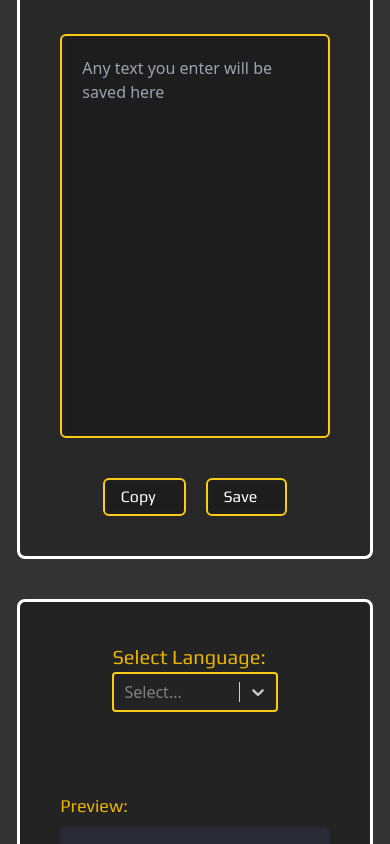
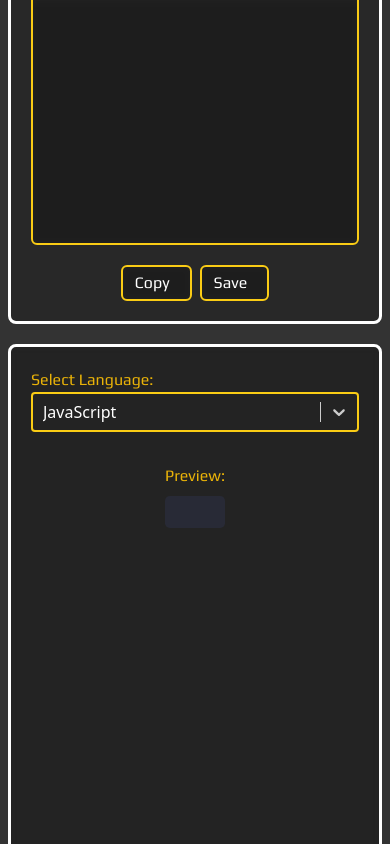
Before and after one commit to raju0005/copy-code, a React (Vite) app in the folder codedpad-clone/: page /content in a window 390 px wide. Shown: the top 844 px of the page. Built offline with nearby package versions, Linux system fonts and the light colour scheme; no server answers; some icons are missing; a web font is replaced by a local one.

Commit message:
responsive ness

```diff
--- a/codedpad-clone/src/components/Content.jsx
+++ b/codedpad-clone/src/components/Content.jsx
@@ -71,6 +71,7 @@ const Content = ({ uniq_id }) => {
   const handleLanguageChange = (selectedOption) => {
     setLanguage(selectedOption);
   };
+
   const handleCopy = () => {
     navigator.clipboard
       .writeText(content)
@@ -91,24 +92,23 @@ const Content = ({ uniq_id }) => {
           <div className="rounded-full bg-neutral-900 absolute rotate-[180deg] z-20 h-20 scale-50 w-2"></div>
         </div>
       ) : (
-        <div className="flex flex-col gap-3 items-center justify-center sm:grid sm:place-items-center">
-          <h1 className="font-font2 text-[30px] sm:text-[40px]">
+        <div className="flex flex-col gap-3 md:gap-4 items-center justify-center  w-screen md:h-screen">
+          <h1 className="font-font2 text-[24px] sm:text-[30px] text-center">
             Bro, Save Your Code Here!
           </h1>
-          <div className="flex md:flex-row flex-col items-center p-2 justify-around gap-10">
-            <div className="flex flex-col items-center gap-10 bg-black rounded-lg bg-clip-padding backdrop-filter backdrop-blur-sm bg-opacity-20 border-[3px] border-white p-10 sm:w-[100%] w-[95%]">
+          <div className="flex flex-col md:flex-row items-center p-2 justify-center gap-5 sm:gap-10 w-full md:h-[70vh]  ">
+            <div className="flex flex-col items-center gap-5 bg-black rounded-lg bg-clip-padding backdrop-filter backdrop-blur-sm bg-opacity-20 border-[3px] border-white p-5 w-full md:w-[50%]  h-[100%]">
               <textarea
                 value={content}
                 onChange={handleChange}
                 placeholder="Any text you enter will be saved here"
-                className="w-full border-[2px] border-yellow-400 text-white rounded-md bg-black bg-clip-padding backdrop-filter backdrop-blur-sm bg-opacity-10 resize-none p-5 focus:outline-none focus:ring-1 focus:ring-yellow-500 focus:border-yellow-500"
-                cols="70"
-                rows="15"
+                className="w-full border-[2px] border-yellow-400 text-white rounded-md bg-black bg-clip-padding backdrop-filter backdrop-blur-sm bg-opacity-10 resize-none p-3 focus:outline-none focus:ring-1 focus:ring-yellow-500 focus:border-yellow-500"
+                rows="12"
               ></textarea>
-              <div className="flex justify-around gap-5 ">
+              <div className="flex justify-around gap-2">
                 <button
                   onClick={handleCopy}
-                  className="flex font-font2 justify-center items-center gap-3 border-[2px] border-yellow-400 px-4 py-[5px] bg-black bg-clip-padding backdrop-filter backdrop-blur-sm bg-opacity-10 rounded-[6px] relative group transition-tranform transform text-white  hover:scale-105 hover:bg-gradient-to-r from-yellow-500 to-yellow-600"
+                  className="flex font-font2 justify-center items-center gap-2 border-[2px] border-yellow-400 px-3 py-1 bg-black bg-clip-padding backdrop-filter backdrop-blur-sm bg-opacity-10 rounded-[6px] transition-transform transform text-white hover:scale-105 hover:bg-gradient-to-r from-yellow-500 to-yellow-600"
                 >
                   Copy
                   <lord-icon
@@ -120,7 +120,7 @@ const Content = ({ uniq_id }) => {
 
                 <button
                   onClick={handleSave}
-                  className="flex font-font2 justify-center items-center gap-3 border-[2px] border-yellow-400 px-4 py-[5px] bg-black bg-clip-padding backdrop-filter backdrop-blur-sm bg-opacity-10 rounded-[6px] relative group transition-tranform transform text-white  hover:scale-105 hover:bg-gradient-to-r from-yellow-500 to-yellow-600"
+                  className="flex font-font2 justify-center items-center gap-2 border-[2px] border-yellow-400 px-3 py-1 bg-black bg-clip-padding backdrop-filter backdrop-blur-sm bg-opacity-10 rounded-[6px] transition-transform transform text-white hover:scale-105 hover:bg-gradient-to-r from-yellow-500 to-yellow-600"
                 >
                   Save
                   <lord-icon
@@ -131,17 +131,17 @@ const Content = ({ uniq_id }) => {
                 </button>
               </div>
               <p className={`font-font2 text-[15px] ${message ? "" : "hidden"}`}>
-               Bro, {message}
+                Bro, {message}
               </p>
             </div>
-            <div className="flex flex-col items-center gap-10 bg-black rounded-lg bg-clip-padding backdrop-filter backdrop-blur-sm bg-opacity-30 border-[3px] border-white p-10 sm:w-[100%] w-[95%]">
-              <div className="mb-5">
-                <label className="text-[20px] font-font2 text-yellow-500 mr-3 mb-2">
+            <div className="flex flex-col items-center gap-3 bg-black rounded-lg bg-clip-padding backdrop-filter backdrop-blur-sm bg-opacity-30 border-[3px] border-white p-5 w-full md:w-[50%] h-[100%]">
+              <div className="mb-2 w-full">
+                <label className="text-[16px] font-font2 text-yellow-500 mr-3 mb-2">
                   Select Language:
                 </label>
                 <Select
                   value={languageOptions.find(
-                    (option) => option.value === language
+                    (option) => option.value === language.value
                   )}
                   onChange={handleLanguageChange}
                   options={languageOptions}
@@ -193,8 +193,8 @@ const Content = ({ uniq_id }) => {
                 />
               </div>
 
-              <div className="w-full mt-5">
-                <h2 className="font-font2 text-yellow-500 text-[18px]">
+              <div className="max-w-[100%] h-[500px] md:max-h-[100%] mt-3 overflow-auto">
+                <h2 className="font-font2 text-yellow-500 text-[16px]">
                   Preview:
                 </h2>
 
--- a/codedpad-clone/src/index.css
+++ b/codedpad-clone/src/index.css
@@ -4,3 +4,6 @@
 @tailwind base;
 @tailwind components;
 @tailwind utilities;
+::-webkit-scrollbar {
+    display: none;
+}
```
